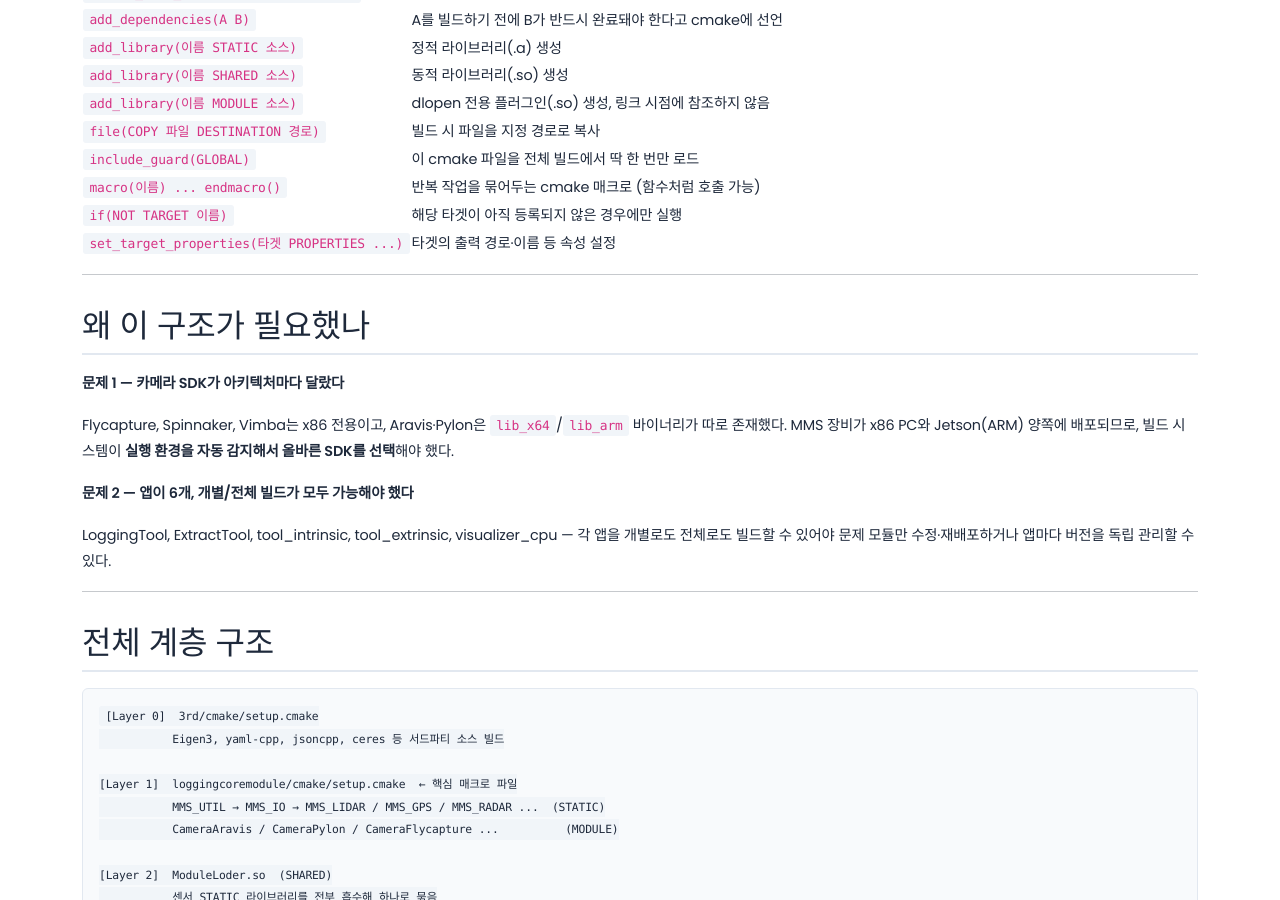
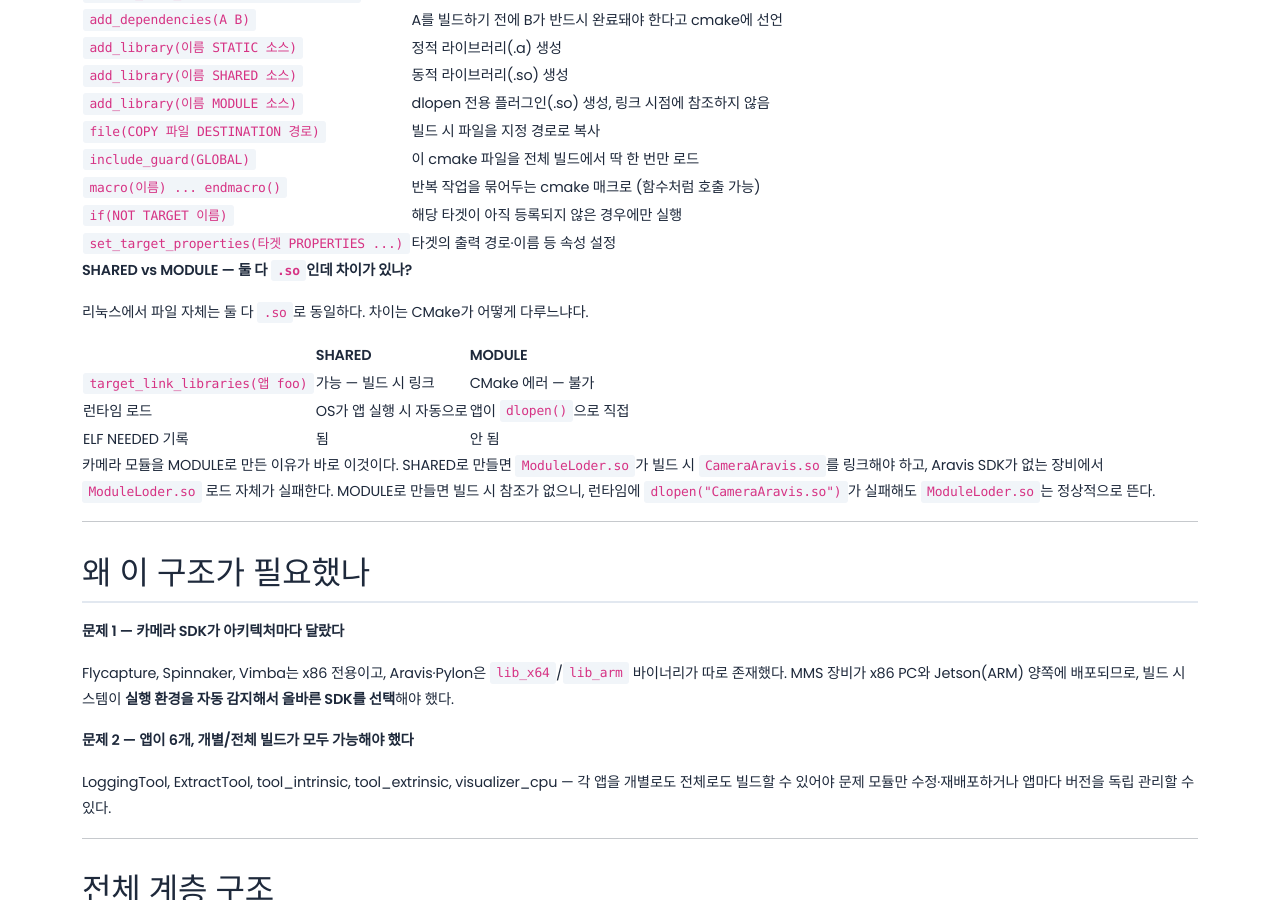
Before and after one commit to jinwoo-Sync/jinwoo-Sync.github.io, a Jekyll site: the page built from _posts/2026-04-08-cmake-hierarchical-build.md, in a window 1280 px wide and 900 px high, scrolled down 605 px. Built offline with Jekyll 4.4.1, drawn with Linux system fonts in a browser that asks for light colours.

Commit message:
모듈과 동적 라이브러리 차이 기재

```diff
--- a/_posts/2026-04-08-cmake-hierarchical-build.md
+++ b/_posts/2026-04-08-cmake-hierarchical-build.md
@@ -26,6 +26,18 @@ MMS(Mobile Mapping System) 프로젝트에서 x86·ARM 동시 배포, 6개 앱
 | `macro(이름) ... endmacro()` | 반복 작업을 묶어두는 cmake 매크로 (함수처럼 호출 가능) |
 | `if(NOT TARGET 이름)` | 해당 타겟이 아직 등록되지 않은 경우에만 실행 |
 | `set_target_properties(타겟 PROPERTIES ...)` | 타겟의 출력 경로·이름 등 속성 설정 |
+
+**SHARED vs MODULE — 둘 다 `.so`인데 차이가 있나?**
+
+리눅스에서 파일 자체는 둘 다 `.so`로 동일하다. 차이는 CMake가 어떻게 다루느냐다.
+
+| | SHARED | MODULE |
+|--|--|--|
+| `target_link_libraries(앱 foo)` | 가능 — 빌드 시 링크 | CMake 에러 — 불가 |
+| 런타임 로드 | OS가 앱 실행 시 자동으로 | 앱이 `dlopen()`으로 직접 |
+| ELF NEEDED 기록 | 됨 | 안 됨 |
+
+카메라 모듈을 MODULE로 만든 이유가 바로 이것이다. SHARED로 만들면 `ModuleLoder.so`가 빌드 시 `CameraAravis.so`를 링크해야 하고, Aravis SDK가 없는 장비에서 `ModuleLoder.so` 로드 자체가 실패한다. MODULE로 만들면 빌드 시 참조가 없으니, 런타임에 `dlopen("CameraAravis.so")`가 실패해도 `ModuleLoder.so`는 정상적으로 뜬다.
 
 ---
 
```
